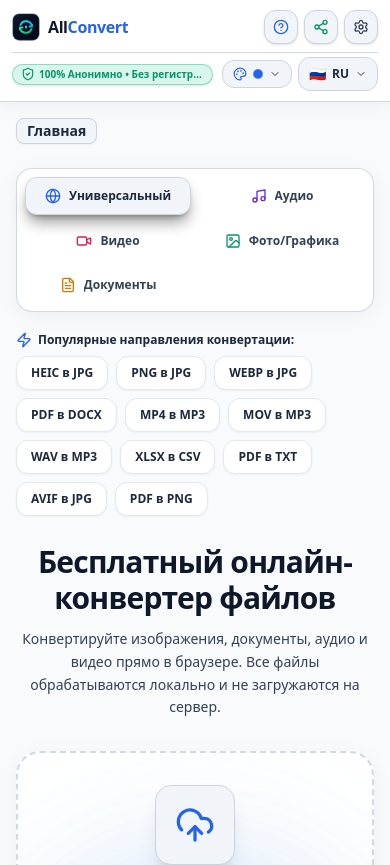
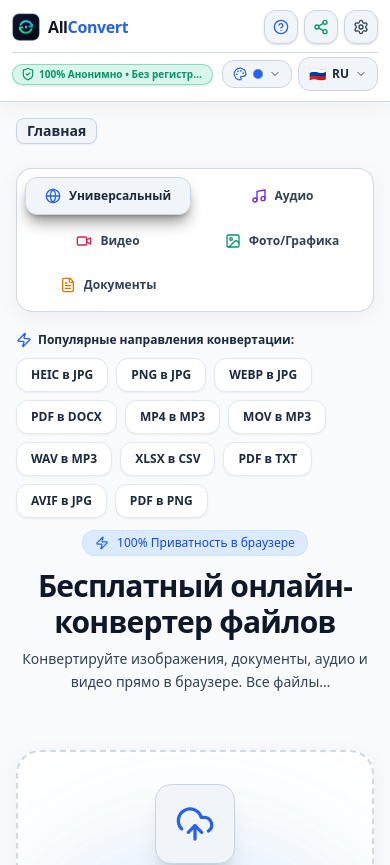
Before and after one commit to laboratoryjob2022-debug/allconvert.ru, a React (Vite) app: page / in a window 390 px wide. Shown: the top 865 px of the page. Built offline with nearby package versions, Linux system fonts and the light colour scheme; what lamejs would draw is missing.

Commit message:
style: refactor layout and improve SEO component
- Restructure DropZone hero section to ensure consistent height
- Add fallback text for privacy badge
- Update SectorNav layout to flex-col for better responsiveness
- Fix typo in HEIC to JPG subtitle

```diff
--- a/src/components/DropZone.tsx
+++ b/src/components/DropZone.tsx
@@ -71,19 +71,22 @@ export const DropZone: React.FC<DropZoneProps> = ({ seoData }) => {
   }, [addFiles]);
 
   return (
-    <div className="w-full max-w-7xl mx-auto px-4 mt-6">
+    <div className="w-full max-w-7xl mx-auto px-4 mt-1">
       {/* Central Hero Header for Main Page or Tool Page */}
-      <div className="text-center max-w-3xl mx-auto mb-8">
-        {localizedSeo && (
-          <div className="inline-flex items-center gap-2 px-3 py-1 rounded-full text-xs font-medium bg-blue-100 dark:bg-blue-950/60 text-blue-700 dark:text-blue-300 mb-3 border border-blue-200/60 dark:border-blue-800/50">
-            <Zap className="w-3.5 h-3.5 text-cyan-400" />
-            <span>{t.onlineConverterBadge} {localizedSeo.fromFormat} ➔ {localizedSeo.toFormat}</span>
-          </div>
-        )}
-        <h1 className="text-3xl sm:text-4xl md:text-5xl font-extrabold text-white tracking-tight mb-3">
+      <div className="text-center max-w-3xl mx-auto mb-6 h-[200px] min-h-[200px] flex flex-col items-center justify-start overflow-hidden pt-1">
+        <div className="inline-flex items-center gap-2 px-3 py-1 rounded-full text-xs font-medium bg-blue-100 dark:bg-blue-950/60 text-blue-700 dark:text-blue-300 mb-3 border border-blue-200/60 dark:border-blue-800/50">
+          <Zap className="w-3.5 h-3.5 text-cyan-400 shrink-0" />
+          <span>
+            {localizedSeo
+              ? `${t.onlineConverterBadge} ${localizedSeo.fromFormat} ➔ ${localizedSeo.toFormat}`
+              : t.privacy100
+            }
+          </span>
+        </div>
+        <h1 className="text-3xl sm:text-4xl md:text-5xl font-extrabold text-white tracking-tight mb-2 line-clamp-2">
           {localizedSeo ? localizedSeo.h1 : t.mainH1}
         </h1>
-        <p className="text-sm sm:text-base md:text-lg text-slate-300 leading-relaxed max-w-2xl mx-auto">
+        <p className="text-sm sm:text-base md:text-lg text-slate-300 leading-relaxed max-w-2xl mx-auto line-clamp-2">
           {localizedSeo ? localizedSeo.subtitle : t.mainSubtitle}
         </p>
       </div>
--- a/src/components/SectorNav.tsx
+++ b/src/components/SectorNav.tsx
@@ -139,14 +139,14 @@ export const SectorNav: React.FC = () => {
       </div>
 
       {/* Popular Conversion Directions Buttons */}
-      <div className="flex flex-wrap items-center gap-2 sm:gap-3 py-1">
-        <div className="flex items-center text-slate-800 dark:text-slate-200 font-bold text-xs sm:text-sm shrink-0 mr-1">
+      <div className="flex flex-col gap-2.5 py-1">
+        <div className="flex items-center text-slate-800 dark:text-slate-200 font-bold text-xs sm:text-sm shrink-0">
           <Zap className="w-4 h-4 text-cyan-400 mr-1.5 shrink-0" />
           <span>
             {t.popularDirectionsTitle}
           </span>
         </div>
-        <div className="flex flex-wrap items-start gap-2 min-h-[82px] sm:min-h-[96px]">
+        <div className="flex flex-wrap items-start gap-2 min-h-[76px] sm:min-h-[92px]">
           {currentDirections.map((item) => (
             <a
               key={item.slug}
--- a/src/lib/seoPages.ts
+++ b/src/lib/seoPages.ts
@@ -24,7 +24,7 @@ export const POPULAR_SEO_ROUTES: Record<string, SeoConversionRoute> = {
     title: 'Конвертер HEIC в JPG онлайн — быстро и бесплатно | AllConvert',
     metaDescription: 'Бесплатный онлайн конвертер HEIC в JPG. Преобразуйте фото с iPhone и iPad в формат JPG прямо в браузере без потери качества и загрузки на сервер.',
     h1: 'Бесплатный онлайн конвертер HEIC в JPG',
-    subtitle: 'Мгновенное декодирование фотографий Apple iOS в качественные файлы JPG без отправи на серверы',
+    subtitle: 'Мгновенное декодирование фотографий Apple iOS в качественные файлы JPG без отправки на сервер',
     descriptionParagraphs: [
       'Формат HEIC (High Efficiency Image Container) используется по умолчанию на устройствах Apple iPhone и iPad для экономии места. Однако многие операционные системы, Windows, веб-сайты и старые программы не могут открывать файлы HEIC.',
       'AllConvert позволяет сгенерировать классический файл JPG прямо на вашем устройстве с помощью технологий WebAssembly. Ваши личные фотографии не передаются на сторонние серверы, что гарантирует 100% конфиденциальность и молниеносную скорость.'
```
